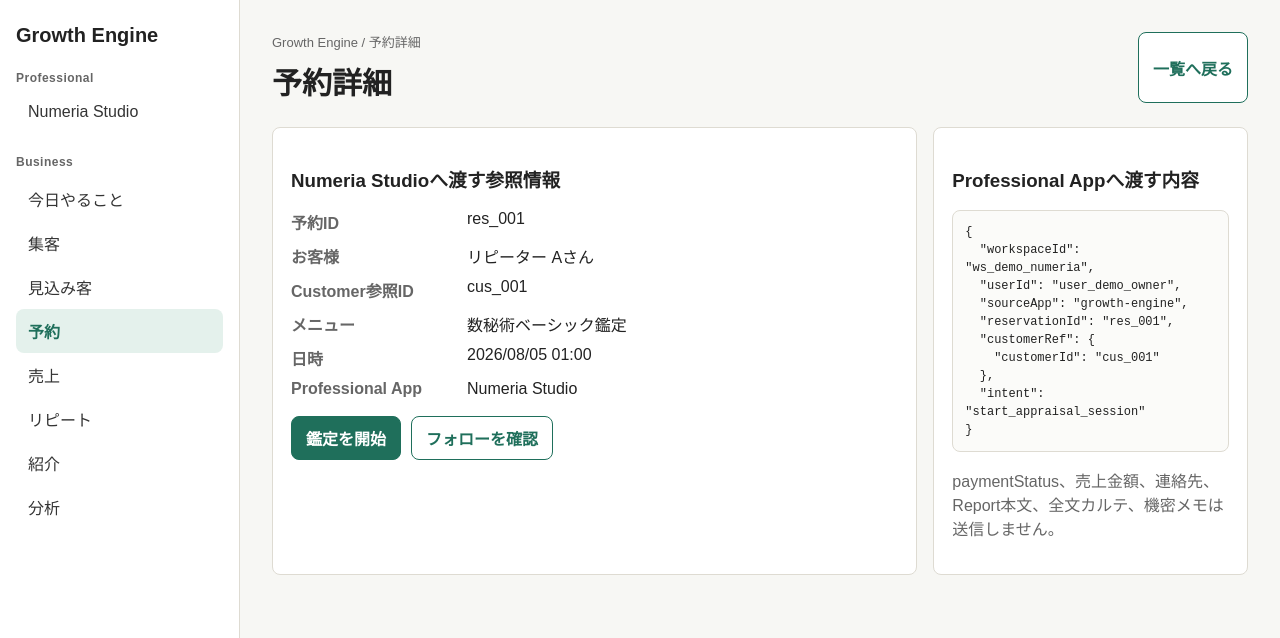
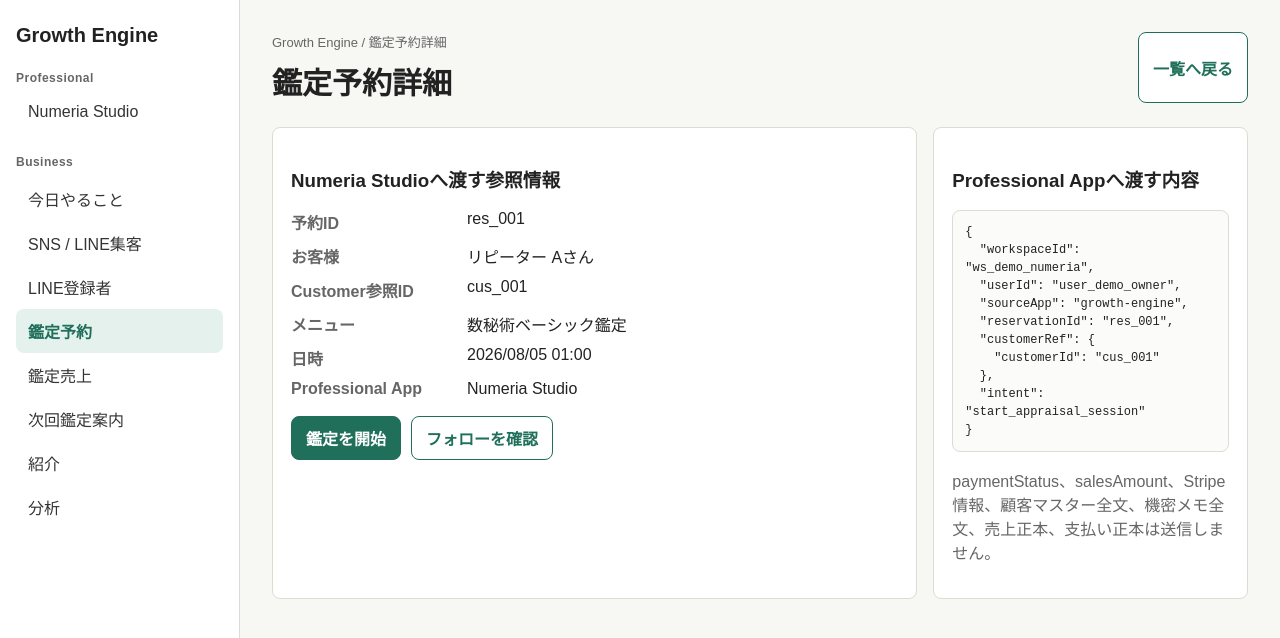
Before and after one commit to karukimori-wq/Growth-Engine, a Next.js app: page /app/business/reservations/res_001 in a window 1280 px wide. Shown: the top 638 px of the page. Built offline with nearby package versions, Linux system fonts and the light colour scheme.

Commit message:
Limit professional app handoff to reference IDs

```diff
--- a/src/app/app/business/reservations/[reservationId]/page.tsx
+++ b/src/app/app/business/reservations/[reservationId]/page.tsx
@@ -1,7 +1,7 @@
 import { notFound } from "next/navigation";
 import { createNumeriaStartUrl, mvpFollowupContext, practitionerUserId } from "@/lib/screen-flow";
 import { demoWorkspace } from "@/lib/mock-data";
-import { businessMenu, getBusinessActionForStudio, getProfessionalApp } from "@/lib/professional-app-registry";
+import { getBusinessActionForStudio, getBusinessMenu, getBusinessMenuLabel, getProfessionalApp } from "@/lib/professional-app-registry";
 import { getBusinessReservation } from "@/server/business-reservations";
 
 export const dynamic = "force-dynamic";
@@ -30,6 +30,8 @@ export default async function ReservationDetailPage({ params }: Props) {
 
   const { reservation, customer, product } = record;
   const professionalApp = getProfessionalApp(reservation.professionalStudioType);
+  const businessMenu = getBusinessMenu(professionalApp.studioKey);
+  const reservationLabel = getBusinessMenuLabel("reservations", professionalApp.studioKey);
   const businessAction = getBusinessActionForStudio(reservation.professionalStudioType);
   const customerId = reservation.customerId ?? "customer_reference_pending";
   const actionHref = reservation.professionalStudioType === "numeria"
@@ -48,10 +50,9 @@ export default async function ReservationDetailPage({ params }: Props) {
         workspaceId: reservation.workspaceId,
         userId: practitionerUserId,
         sourceApp: "growth-engine",
-        reservationId: reservation.id,
+        visitScheduleId: reservation.id,
         customerRef: { customerId },
-        intent: "open_professional_app_context",
-        studioKey: professionalApp.studioKey
+        intent: "open_visit_record_context"
       };
 
   return (
@@ -66,7 +67,7 @@ export default async function ReservationDetailPage({ params }: Props) {
           <div className="nav-group">
             <p className="nav-title">Business</p>
             {businessMenu.map((item) => (
-              <a className={item.href === "/app/business/reservations" ? "nav-link active" : "nav-link"} href={item.href} key={item.href}>{item.label}</a>
+              <a className={item.key === "reservations" ? "nav-link active" : "nav-link"} href={item.href} key={item.href}>{item.label}</a>
             ))}
           </div>
         </nav>
@@ -74,10 +75,10 @@ export default async function ReservationDetailPage({ params }: Props) {
       <main className="main">
         <header className="page-header">
           <div>
-            <p className="eyebrow">Growth Engine / 予約詳細</p>
-            <h2 className="page-title">予約詳細</h2>
+            <p className="eyebrow">Growth Engine / {reservationLabel}詳細</p>
+            <h2 className="page-title">{reservationLabel}詳細</h2>
           </div>
-          <a className="button secondary" href="/app/business/reservations">一覧へ戻る</a>
+          <a className="button secondary" href={`/app/business/reservations?studioKey=${professionalApp.studioKey}`}>一覧へ戻る</a>
         </header>
 
         <section className="grid">
@@ -100,7 +101,7 @@ export default async function ReservationDetailPage({ params }: Props) {
           <div className="card span-4">
             <h3>Professional Appへ渡す内容</h3>
             <pre className="code-block">{JSON.stringify(handoffPayload, null, 2)}</pre>
-            <p className="muted">paymentStatus、売上金額、連絡先、Report本文、全文カルテ、機密メモは送信しません。</p>
+            <p className="muted">paymentStatus、salesAmount、Stripe情報、顧客マスター全文、機密メモ全文、売上正本、支払い正本は送信しません。</p>
           </div>
         </section>
       </main>
```
